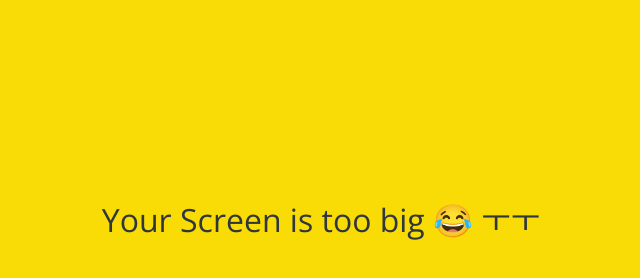
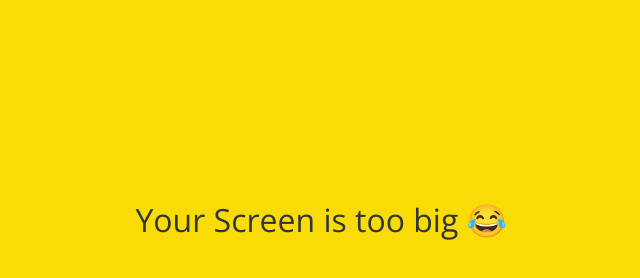
Before and after one commit to winters1121/kokoa_2020, a plain HTML site: page friends.html in a window 1280 px wide. Shown: the part 180-458 px from the top of the page, without its empty margins (319-959 px from the left). Drawn offline with nearby package versions, Linux system fonts and the light colour scheme.

Commit message:
Update friends.html

```diff
--- a/friends.html
+++ b/friends.html
@@ -113,7 +113,7 @@
     </div>
 
     <div id="no-mobile">
-      <span>Your Screen is too big 😂 ㅜㅜ</span>
+      <span>Your Screen is too big 😂 </span>
     </div>
 
     <script
```
